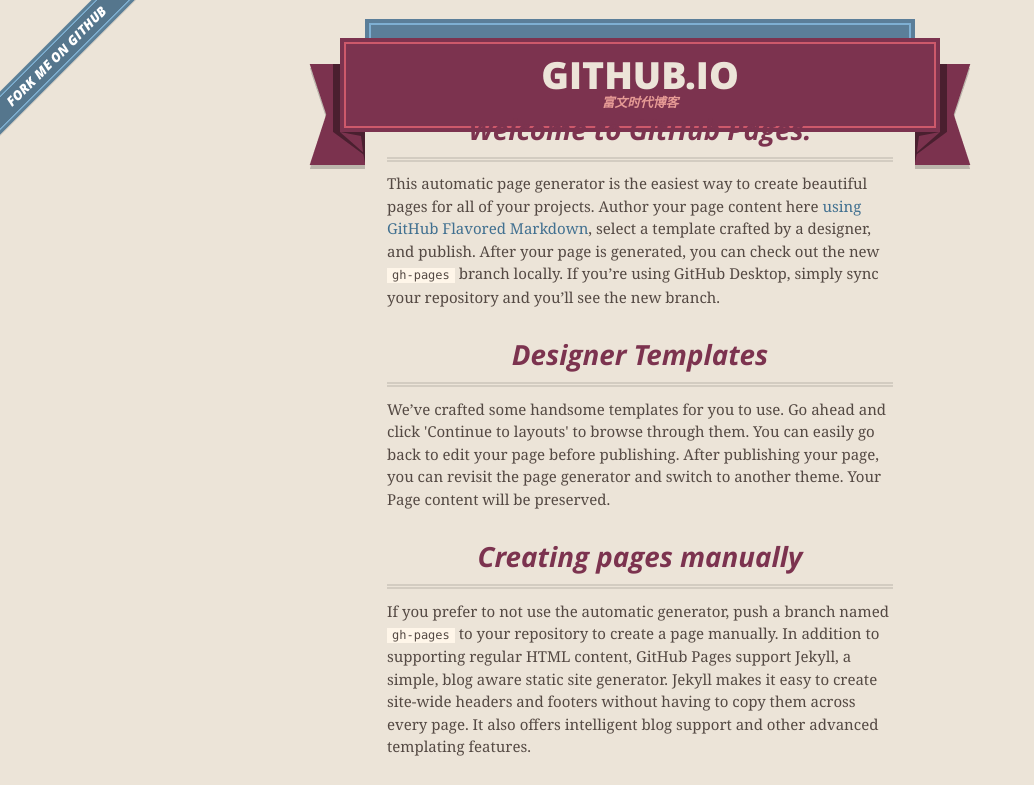
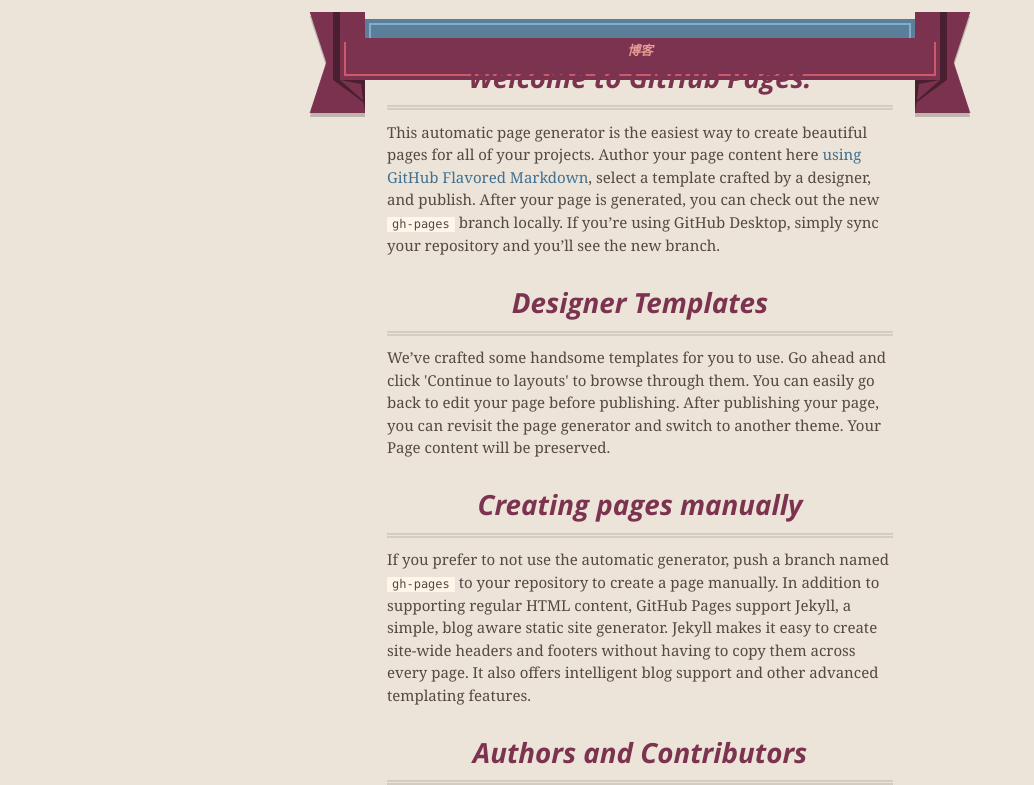
Before and after one commit to fuwen-msg/github.io, a plain HTML site: page index.html in a window 1280 px wide. Shown: the top 785 px of the page, without its empty margins (0-1034 px from the left). Drawn offline with nearby package versions, Linux system fonts and the light colour scheme.

Commit message:
Update index.html

```diff
--- a/index.html
+++ b/index.html
@@ -21,14 +21,14 @@
   </head>
 
   <body>
-    <a id="forkme_banner" href="https://github.com/fuwen-msg/github.io">View on GitHub</a>
+
     <div class="shell">
 
       <header>
         <span class="ribbon-outer">
           <span class="ribbon-inner">
-            <h1>GitHub.io</h1>
-            <h2>富文时代博客</h2>
+            <h1富文时代</h1>
+            <h2>博客</h2>
           </span>
           <span class="left-tail"></span>
           <span class="right-tail"></span>
```
